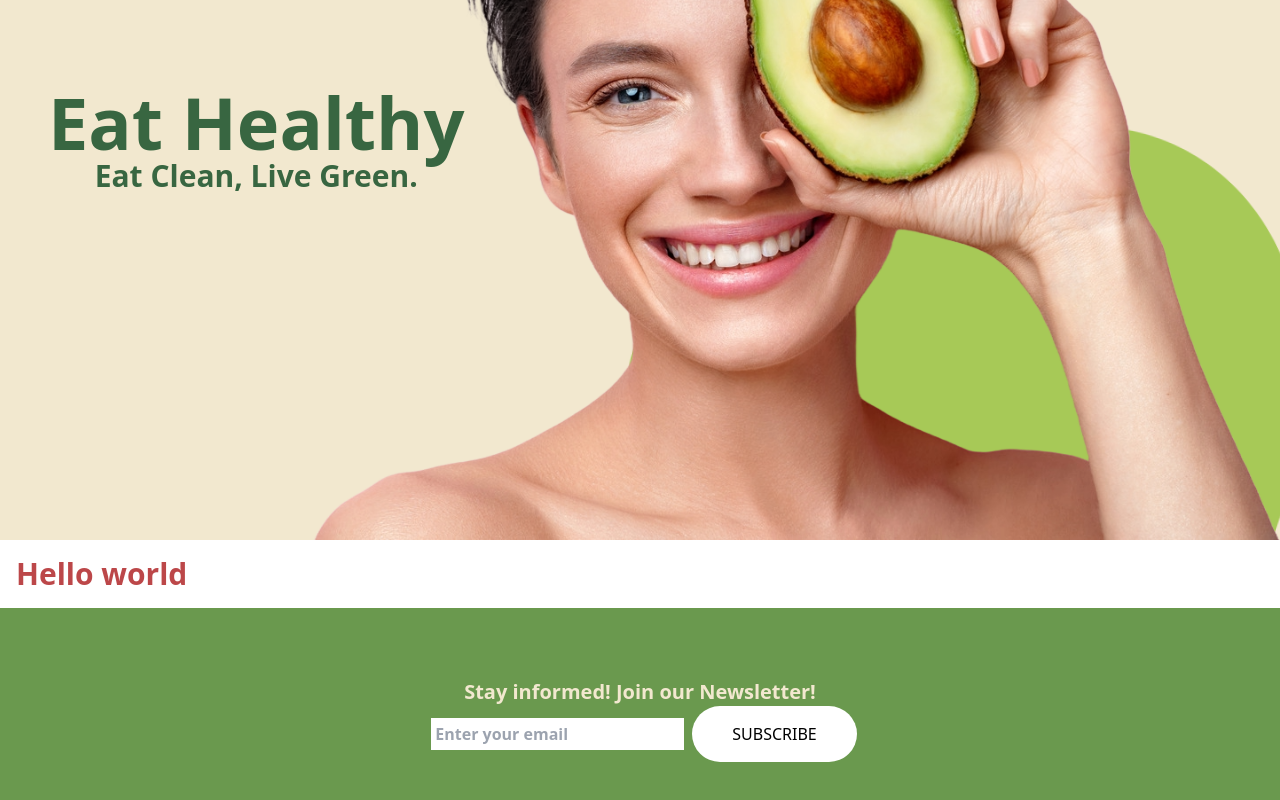
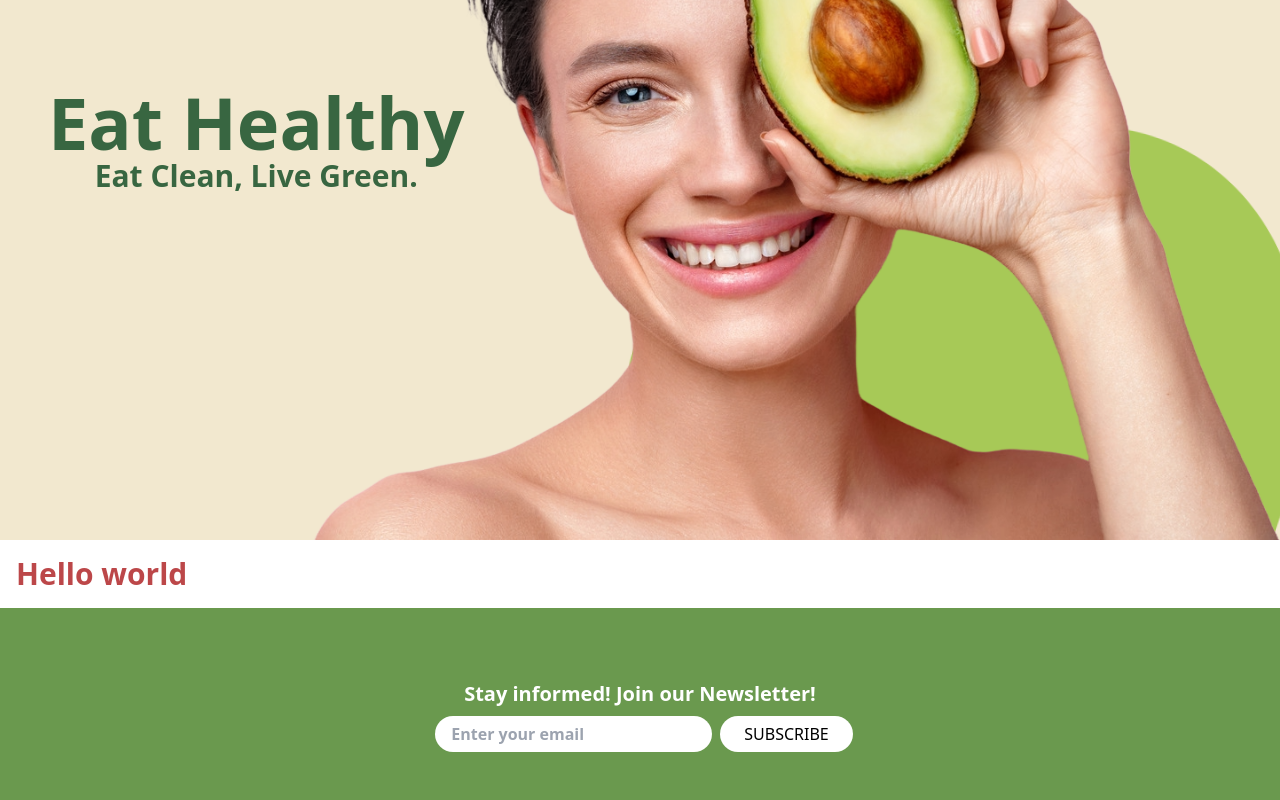
Before and after one commit to ddimkou/eat-healthy, a React (Vite) app: page / in a window 1280 px wide. Shown: the part 260-1060 px from the top of the page. Built offline with nearby package versions, Linux system fonts and the light colour scheme.

Commit message:
newsletter ui update

```diff
--- a/src/components/NewsLetter.tsx
+++ b/src/components/NewsLetter.tsx
@@ -10,6 +10,7 @@ const NewsLetter: React.FC = () => {
   const handleSubmit = (e: FormEvent<HTMLFormElement>): void => {
     e.preventDefault();
     alert(`Thank you for subscribing with ${email}`);
+    setEmail("");
   };
 
   return (
@@ -18,7 +19,7 @@ const NewsLetter: React.FC = () => {
      flex items-center justify-center"
     >
       <form onSubmit={handleSubmit}>
-        <label htmlFor="email" className="text-eggshell-white text-xl">
+        <label htmlFor="email" className="text-white text-xl">
           Stay informed! Join our Newsletter!
         </label>
         <br />
@@ -29,7 +30,7 @@ const NewsLetter: React.FC = () => {
           onChange={handleInputChange}
           placeholder="Enter your email"
           required
-          className="p-1 m-2 text-black"
+          className="px-4 py-1.5 m-2 text-black rounded-full"
         />
         <input type="submit" value="Subscribe" className={`${buttonClasses}`} />
       </form>
--- a/src/shared/constants.ts
+++ b/src/shared/constants.ts
@@ -4,8 +4,8 @@ export const buttonClasses = `
   text-base
   uppercase
   no-underline
-  py-4
-  px-10
+  py-1.5
+  px-6
   inline-block
   rounded-full
   transition-all
@@ -14,8 +14,6 @@ export const buttonClasses = `
   font-medium
   text-black
   bg-white
-  hover:-translate-y-1
-  hover:shadow-md
   active:translate-y-0.5
   active:shadow-sm
   after:content-[""]
```
